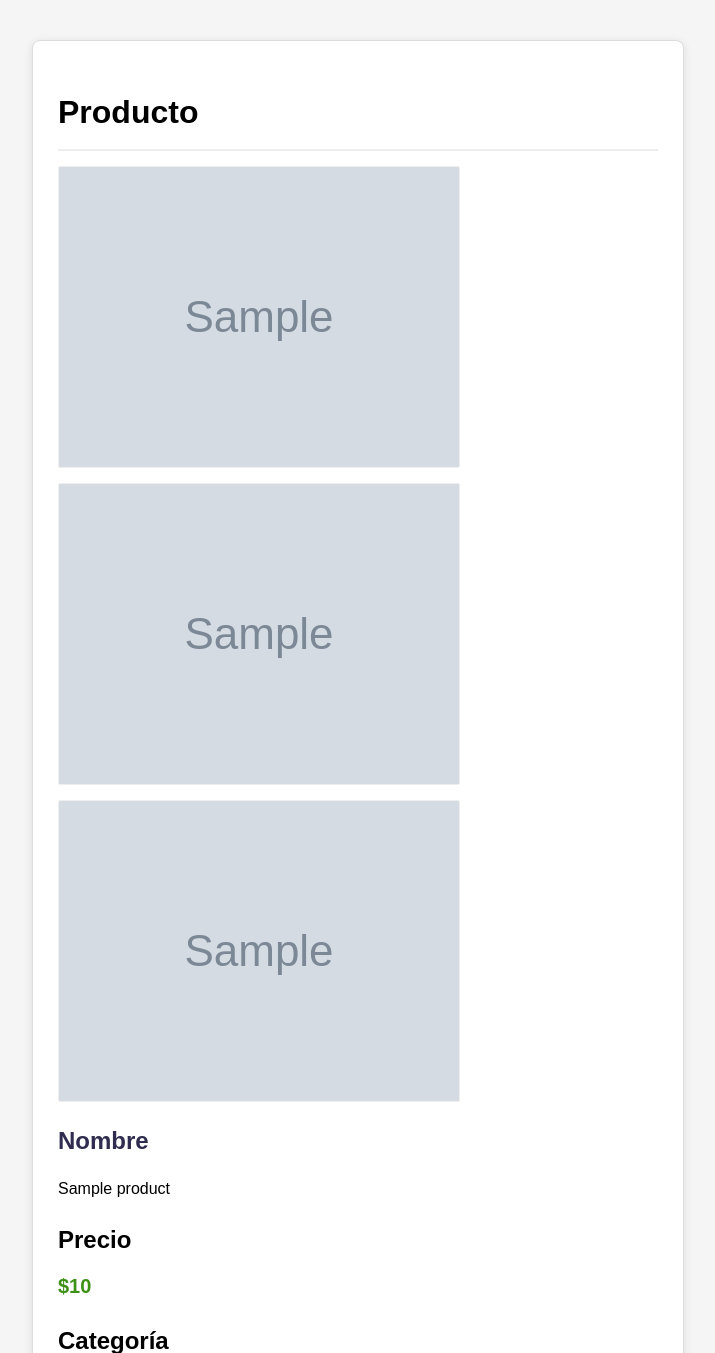
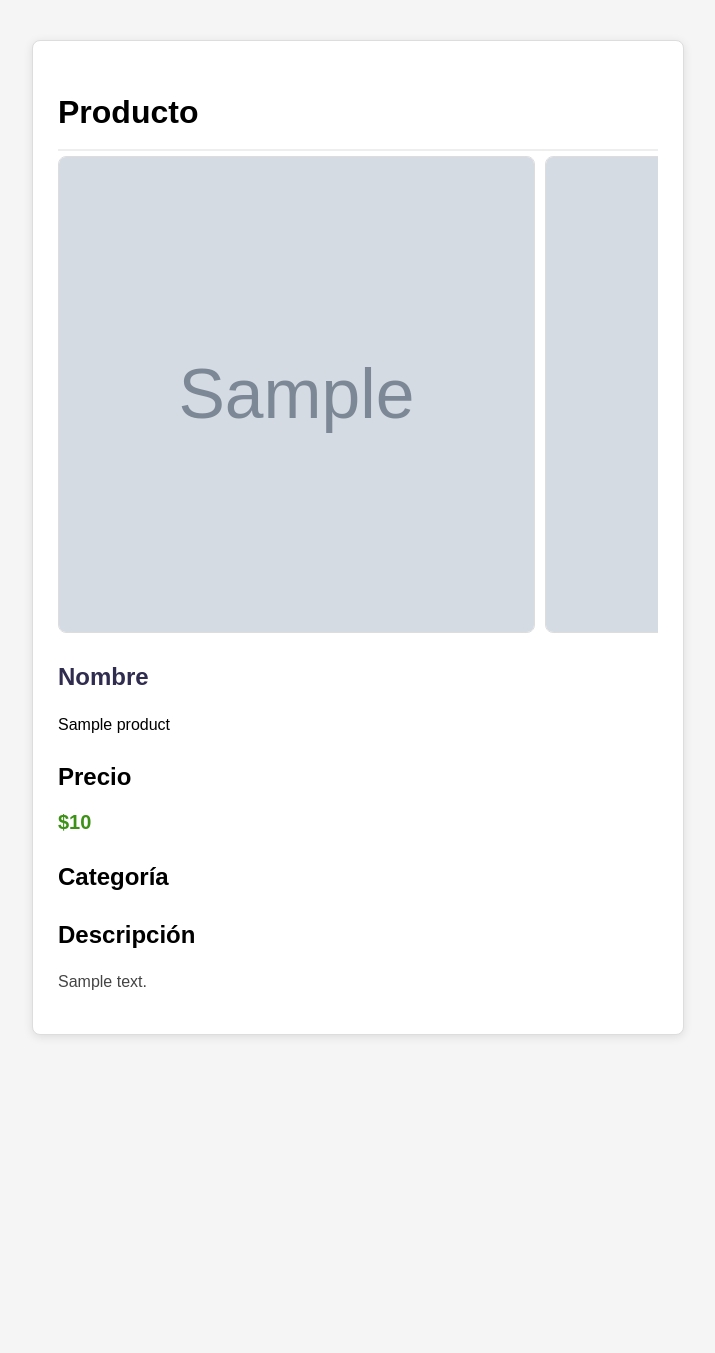
Before and after one commit to DCC-CC4401/2025-1-CC4401-grupo-12, a Django app: page /product/1/ in a window 1280 px wide. Shown: the top 1353 px of the page, without its empty margins (282-997 px from the left). After the commit the page ends 1037 px from the top, so only its background shows below. Run offline with Django 3.2, Linux system fonts and the light colour scheme; tables that the repository leaves empty hold one stand-in row (values such as "Sample post"); grey boxes marked "Sample" are stand-in pictures.

Commit message:
now the images are displayed correctly

```diff
--- a/vendelia/marketplace/static/marketplace/style.css
+++ b/vendelia/marketplace/static/marketplace/style.css
@@ -45,13 +45,36 @@
     line-height: 1.5;
 }
 
+/*Main container: flexbox for horizontal alignment*/
+.product-images-container {
+    display: flex;
+    gap: 10px;
+    margin-bottom: 20px;
+    overflow-x: auto;
+    padding-bottom: 5px;
+}
+
+/*Individual image container*/
+.product-image-wrapper {
+    flex: 0 0 auto;
+    width: 475px;
+    height: 475px;
+    border: 1px solid #ddd;
+    border-radius: 8px;
+    overflow: hidden;
+}
+
+/*Image styling*/
 .product-image {
-    max-width: 100%;
-    height: auto;
-    border-radius: 2px;
-    margin-top: 15px;
-    border: 1px solid #eee;
-    display: block;
+    width: 100%;
+    height: 100%;
+    object-fit: cover;
+    transition: transform 0.3s;
+}
+
+/*Hover effect*/
+.product-image:hover {
+    transform: scale(1.05);
 }
 
 /*Headers*/
```
